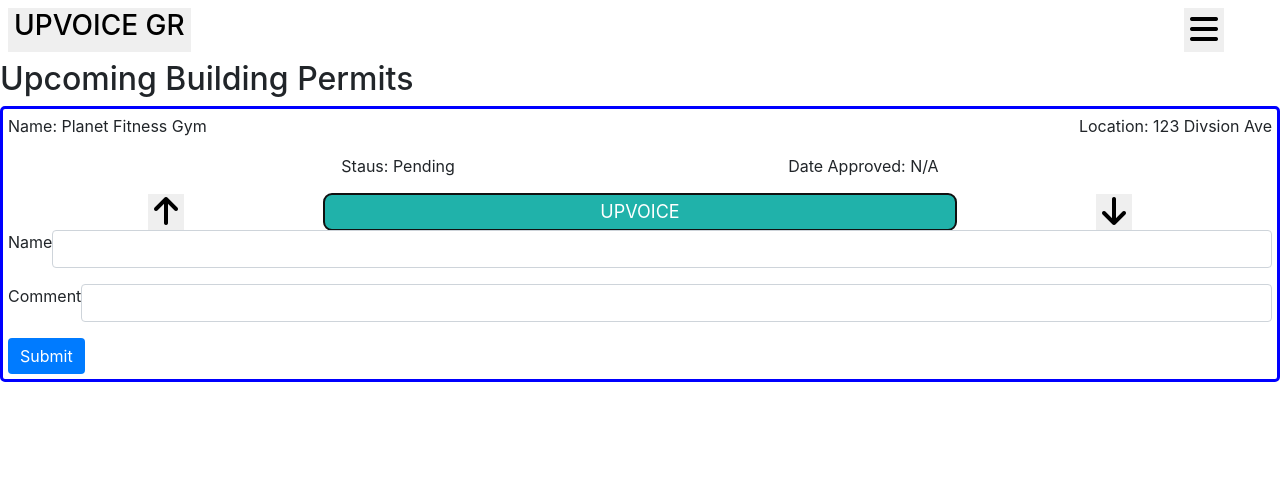
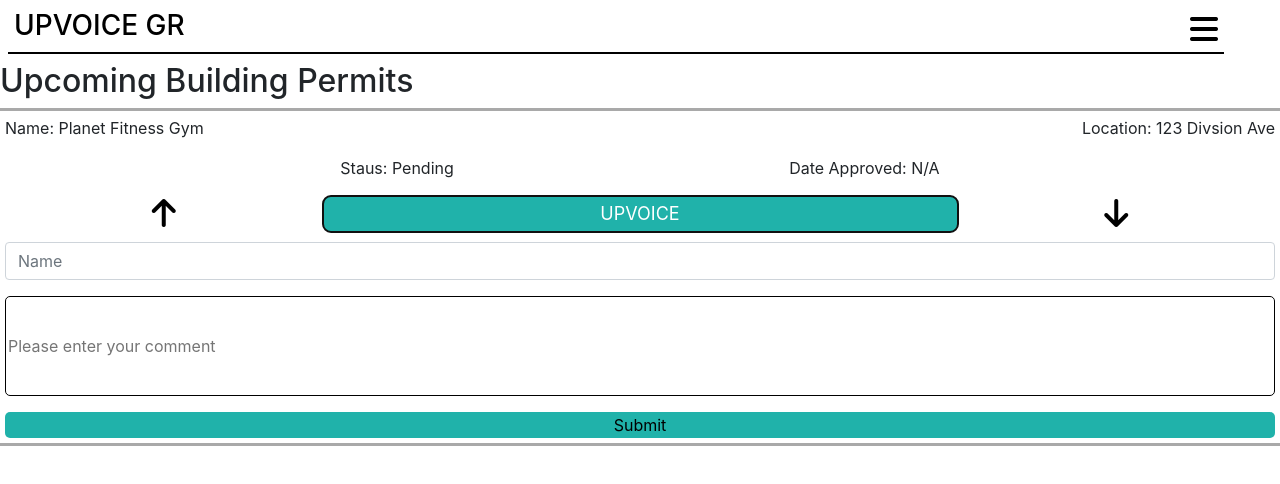
Before and after one commit to chasebaker21/final_project, an Angular app: page /buildingCategory in a window 1280 px wide. Both pictures are taken after a click on the button "UPVOICE". Shown: the top 484 px of the page. Built offline with nearby package versions, Linux system fonts and the light colour scheme.

Commit message:
added dummy set up for express server

```diff
--- a/package.json
+++ b/package.json
@@ -1,6 +1,7 @@
 {
   "name": "final-project",
   "version": "0.0.0",
+  "type": "module",
   "scripts": {
     "ng": "ng",
     "start": "ng serve",
@@ -19,6 +20,8 @@
     "@angular/platform-browser": "~9.0.1",
     "@angular/platform-browser-dynamic": "~9.0.1",
     "@angular/router": "~9.0.1",
+    "cors": "^2.8.5",
+    "express": "^4.17.1",
     "rxjs": "~6.5.4",
     "tslib": "^1.10.0",
     "zone.js": "~0.10.2"
--- a/src/app/app.component.css
+++ b/src/app/app.component.css
@@ -1,5 +1,6 @@
 button {
   border: none;
+  background-color: inherit;
 }
 
 header {
@@ -7,6 +8,7 @@ header {
   justify-content: space-between;
   width: 95%;
   margin: 8px;
+  border-bottom: 2px solid black;
 }
 
 .fa-2x {
--- a/src/app/app.module.ts
+++ b/src/app/app.module.ts
@@ -11,6 +11,7 @@ import { HttpClientModule } from '@angular/common/http';
 import { MjCategoryComponent } from './mj-category/mj-category.component';
 import { BuildingCategoryComponent } from './building-category/building-category.component';
 import { AboutComponent } from './about/about.component';
+import { FormsModule } from '@angular/forms';
 
 
 @NgModule({
@@ -27,7 +28,8 @@ import { AboutComponent } from './about/about.component';
   imports: [
     BrowserModule,
     AppRoutingModule,
-    HttpClientModule
+    HttpClientModule,
+    FormsModule
   ],
   providers: [],
   bootstrap: [AppComponent]
--- a/src/app/building-category/building-category.component.css
+++ b/src/app/building-category/building-category.component.css
@@ -13,8 +13,8 @@ body {
 }
 
 .project {
-    border: 3px solid blue;
-    border-radius: 5px;
+    border-top: 3px solid darkgray;
+    border-bottom: 3px solid darkgray;
     padding: 5px;
 }
 button {
--- a/src/app/home/home.component.css
+++ b/src/app/home/home.component.css
@@ -21,7 +21,7 @@ input {
   display: flex;
   flex-direction: column;
   justify-content: center;
-  margin: 40px;
+  margin: 30px;
 }
 button {
   border: none;
--- a/src/app/home/home.component.html
+++ b/src/app/home/home.component.html
@@ -4,11 +4,11 @@
   </header>
 <main>
     <div class="catContainer">
-        <button class="buildingBtn" [routerLink]="['/buildingCategory']" routerLinkActive="router-link-active" ><i class="fas fa-hammer fa-5x"></i></button>
+        <button class="buildingBtn" [routerLink]="['/buildingCategory']" routerLinkActive="router-link-active" ><i class="fas fa-building fa-5x"></i></button>
         <h2 class="textStyle">Building Permits</h2>
       </div>
       <div class="catContainer">
-        <button class="marijuannaBtn" [routerLink]="['/mjCategory']" routerLinkActive="router-link-active" ><i class="fas fa-prescription-bottle-alt fa-5x"></i></button>
+        <button class="marijuannaBtn" [routerLink]="['/mjCategory']" routerLinkActive="router-link-active" ><i class="fas fa-cannabis fa-5x"></i></button>
         <h2 class="textStyle">Marijuana Permits</h2>
       </div>
 </main>
--- a/src/app/vote-comment/vote-comment.component.css
+++ b/src/app/vote-comment/vote-comment.component.css
@@ -11,12 +11,24 @@ div {
 }
 button {
     border: none;
+    background-color: inherit;
 }
 
 .form {
-    position: fixed;
-    top: 0;
-    right: 0;
-    bottom: 0;
-    left: 0;
+    display: flex;
+    justify-content: center;
+    flex-direction: column;
+    margin-top: 10px;
 }
+.comment {
+    height: 100px;
+    width: 100%;
+    border: 1px solid black;
+    border-radius: 5px;
+    text-align: left;
+
+}
+.submitBtn {
+    background-color: lightseagreen;
+    border-radius: 5px;
+}
--- a/src/app/vote-comment/vote-comment.component.html
+++ b/src/app/vote-comment/vote-comment.component.html
@@ -3,14 +3,12 @@
     <button class="commentBtn" (click)="commentBtn()">UPVOICE</button>
     <button><i class="fas fa-arrow-down fa-2x"></i></button>
 </div>
-    <form *ngIf="commentForm">
+    <form *ngIf="commentForm" class="form" (submit)="submit()">
         <div class="form-group">
-          <label for="exampleInputEmail1">Name</label>
-          <input type="text" class="form-control" id="exampleInputEmail1" aria-describedby="emailHelp">
+          <input type="text" class="form-control" id="exampleInputEmail1" aria-describedby="emailHelp" placeholder="Name">
         </div>
         <div class="form-group">
-          <label for="exampleInputPassword1">Comment</label>
-          <input type="text" class="form-control" id="exampleInputPassword1">
+          <input [(ngModel)]="comment" name="comment" type="text" class="form-control" class="comment" id="exampleInputPassword1" placeholder="Please enter your comment">
         </div>
-        <button type="submit" class="btn btn-primary">Submit</button>
+        <button type="submit" class="btn btn-primary" class="submitBtn" >Submit</button>
       </form>
--- a/src/app/vote-comment/vote-comment.component.ts
+++ b/src/app/vote-comment/vote-comment.component.ts
@@ -1,4 +1,5 @@
 import { Component, OnInit } from '@angular/core';
+import { HttpClient } from '@angular/common/http';
 
 @Component({
   selector: 'vote-comment',
@@ -7,14 +8,19 @@ import { Component, OnInit } from '@angular/core';
 })
 export class VoteCommentComponent implements OnInit {
 
-  constructor() { }
+  constructor(private http: HttpClient) { }
   commentForm: boolean = false;
+  comment: string;
 
   ngOnInit(): void {
   }
 
   commentBtn() {
-    this.commentForm = true;
+    this.commentForm = !this.commentForm;
+  }
+
+  submit() {
+    this.http.post('http://localhost:5000/comments', { id: 'some-id', comment: this.comment }).subscribe( res => console.log(res) );
   }
 
 }
```
Also changed, not shown: comments.js (added, +18 -0 lines), server.js (added, +15 -0 lines), votes.js (added, +11 -0 lines), 1 other file (tests, documents, lock files or other folders).
